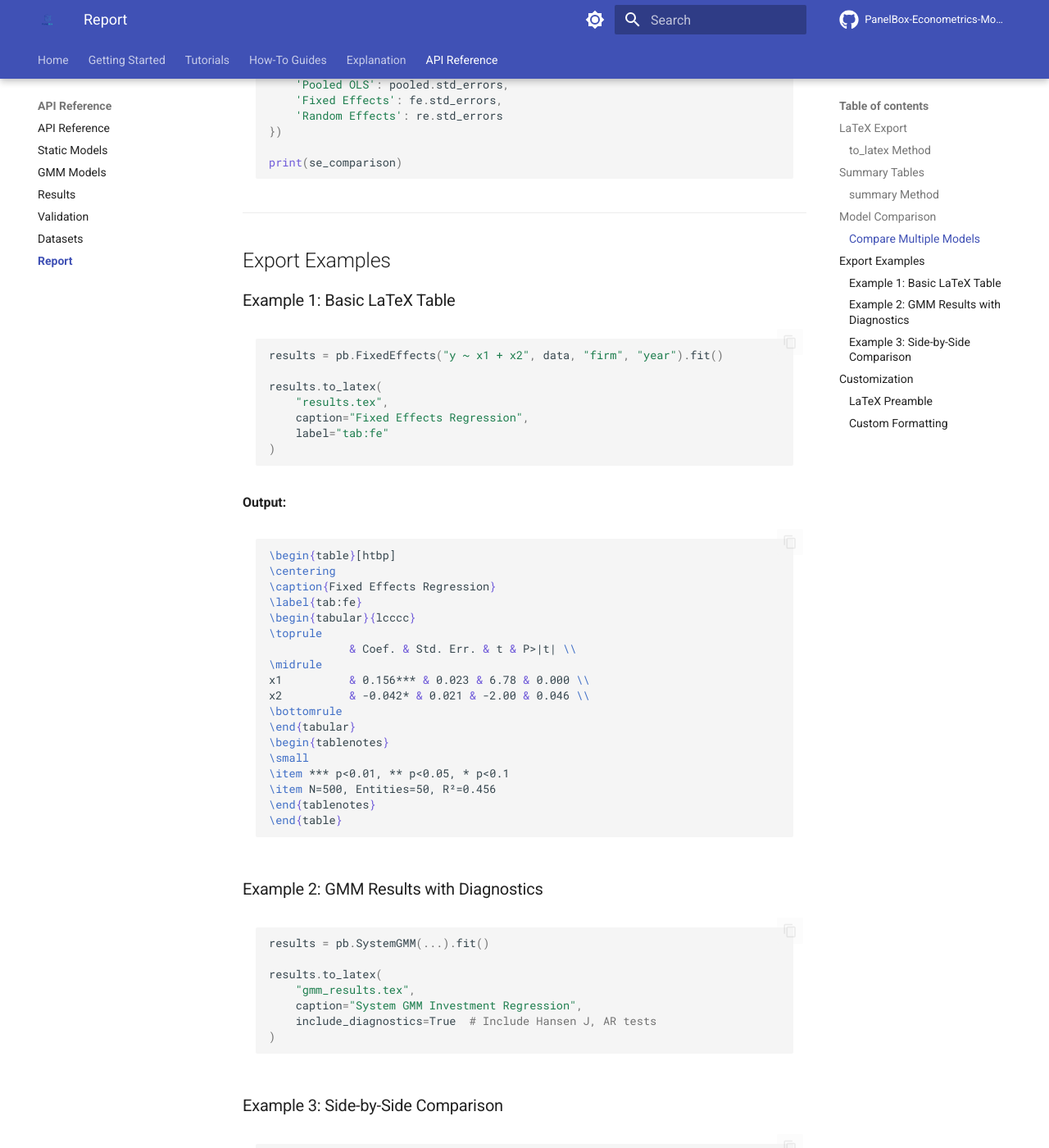
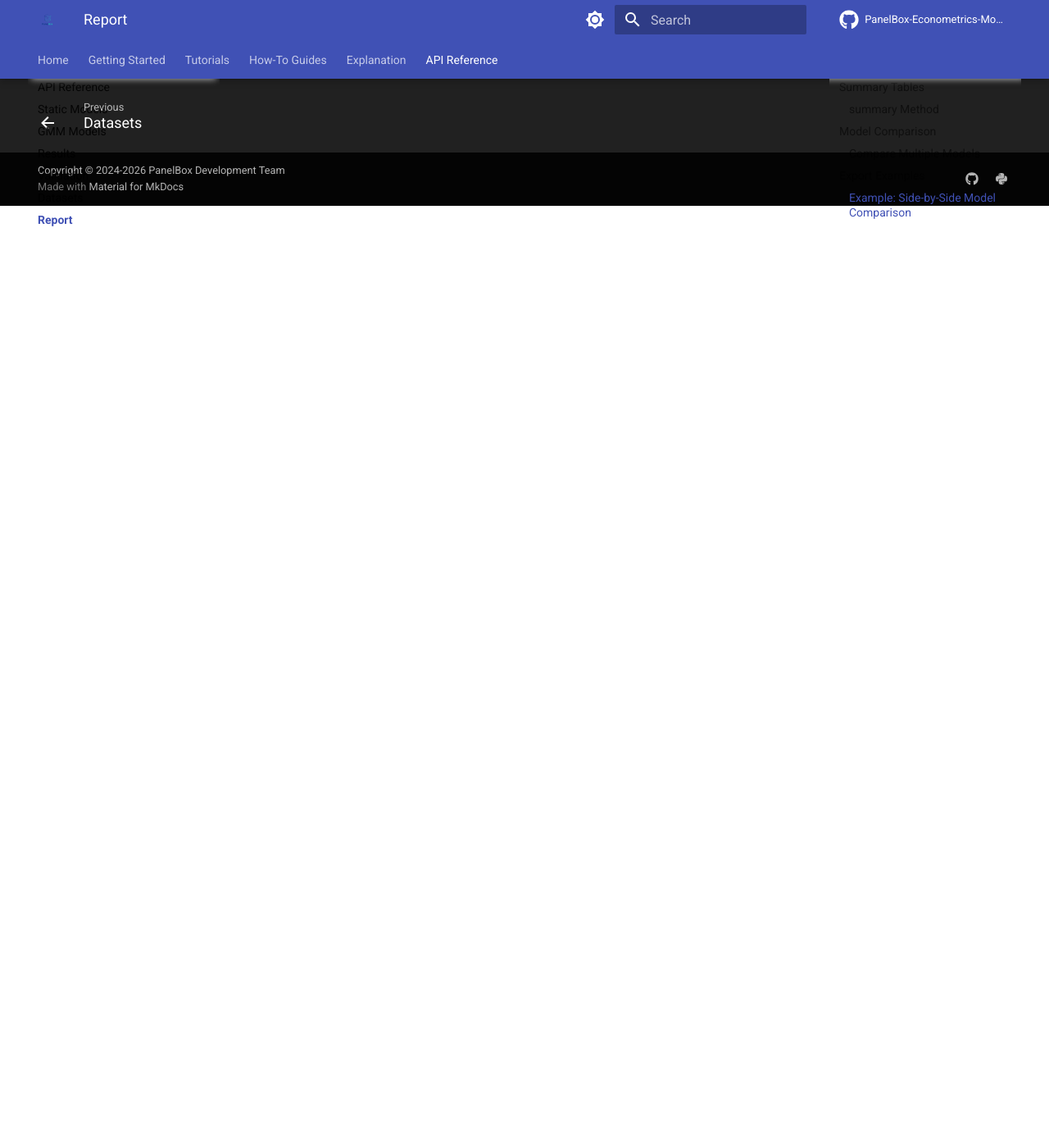
Before and after one commit to PanelBox-Econometrics-Model/panelbox, an MkDocs documentation site: the page built from docs/api/report.md, in a window 1280 px wide and 1400 px high, scrolled down 2088 px. Shown: the whole window at 82% size. Built offline with MkDocs 1.6.1 and Material for MkDocs 9.7.7, drawn with Linux system fonts in a browser that asks for light colours; comment, search, counter and statistics services are not loaded; the version menu is left out; after the commit the page ends 2339 px from its top, so only the background shows below that; some of the changed text lies outside the part shown.

Commit message:
fix: Remove non-existent to_latex method from documentation
The PanelResults class does not have a to_latex method. Removed all
references to this method from the API documentation to fix build errors.

🤖 Generated with [Claude Code](https://claude.com/claude-code)

Co-Authored-By: Claude <noreply@anthropic.com>

````diff
--- a/docs/api/report.md
+++ b/docs/api/report.md
@@ -1,41 +1,6 @@
 # Report and Export API
 
 API documentation for reporting and export utilities.
-
----
-
-## LaTeX Export
-
-### to_latex Method
-
-Export estimation results to LaTeX table format.
-
-**Usage:**
-
-```python
-results = model.fit()
-
-# Basic export
-results.to_latex("table1.tex")
-
-# With options
-results.to_latex(
-    "table1.tex",
-    caption="Investment Regression Results",
-    label="tab:investment",
-    stars=True,              # Add significance stars
-    se_below=True,           # Standard errors below coefficients
-    digits=3                 # Decimal places
-)
-```
-
-**Available via:**
-
-::: panelbox.core.results.PanelResults.to_latex
-    options:
-      show_root_heading: true
-      show_source: false
-      heading_level: 4
 
 ---
 
@@ -106,53 +71,7 @@ print(se_comparison)
 
 ## Export Examples
 
-### Example 1: Basic LaTeX Table
-
-```python
-results = pb.FixedEffects("y ~ x1 + x2", data, "firm", "year").fit()
-
-results.to_latex(
-    "results.tex",
-    caption="Fixed Effects Regression",
-    label="tab:fe"
-)
-```
-
-**Output:**
-```latex
-\begin{table}[htbp]
-\centering
-\caption{Fixed Effects Regression}
-\label{tab:fe}
-\begin{tabular}{lcccc}
-\toprule
-            & Coef. & Std. Err. & t & P>|t| \\
-\midrule
-x1          & 0.156*** & 0.023 & 6.78 & 0.000 \\
-x2          & -0.042* & 0.021 & -2.00 & 0.046 \\
-\bottomrule
-\end{tabular}
-\begin{tablenotes}
-\small
-\item *** p<0.01, ** p<0.05, * p<0.1
-\item N=500, Entities=50, R²=0.456
-\end{tablenotes}
-\end{table}
-```
-
-### Example 2: GMM Results with Diagnostics
-
-```python
-results = pb.SystemGMM(...).fit()
-
-results.to_latex(
-    "gmm_results.tex",
-    caption="System GMM Investment Regression",
-    include_diagnostics=True  # Include Hansen J, AR tests
-)
-```
-
-### Example 3: Side-by-Side Comparison
+### Example: Side-by-Side Model Comparison
 
 ```python
 # Estimate multiple models
@@ -174,29 +93,3 @@ for name, res in models.items():
 with open("comparison.tex", "w") as f:
     f.write(comparison.to_latex(float_format="%.3f"))
 ```
-
----
-
-## Customization
-
-### LaTeX Preamble
-
-If using exported tables, include in your LaTeX document:
-
-```latex
-\usepackage{booktabs}  % For \toprule, \midrule, \bottomrule
-\usepackage{threeparttable}  % For table notes
-```
-
-### Custom Formatting
-
-```python
-# Custom number of digits
-results.to_latex("table.tex", digits=4)
-
-# No significance stars
-results.to_latex("table.tex", stars=False)
-
-# Standard errors in parentheses (inline)
-results.to_latex("table.tex", se_below=False)
-```
````
